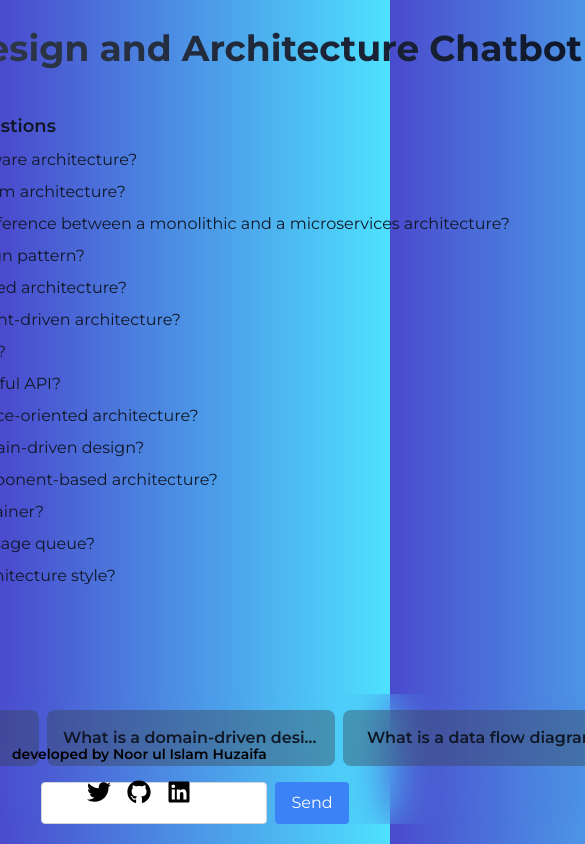
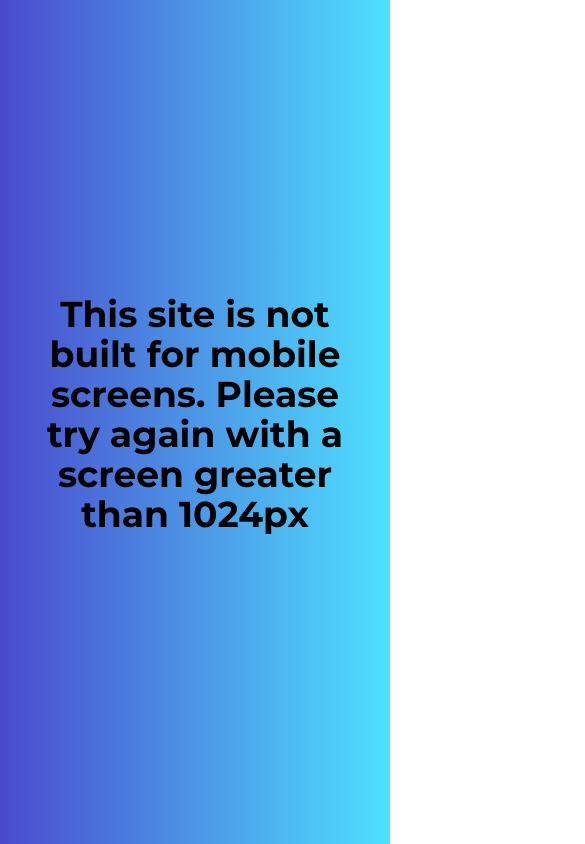
Before and after one commit to n-huzaifa/chatbot-next-app, a Next.js app: page / in a window 390 px wide. Shown: the top 844 px of the page, 585 px wide, since content can reach past the window. Built offline with nearby package versions, Linux system fonts and the light colour scheme.

Commit message:
Size limit

```diff
--- a/app/page.js
+++ b/app/page.js
@@ -1,10 +1,11 @@
 'use client'
-import React, { useState } from 'react'
+import React, { useState, useEffect } from 'react'
 import responses from './responses'
 
 export default function Chatbot() {
   const [userInput, setUserInput] = useState('')
   const [chatHistory, setChatHistory] = useState([])
+  const [screenWidth, setScreenWidth] = useState(window.innerWidth)
 
   const handleChange = (e) => {
     setUserInput(e.target.value)
@@ -23,10 +24,22 @@ export default function Chatbot() {
     setUserInput('')
   }
 
+  // Update screen width on window resize
+  useEffect(() => {
+    const handleResize = () => {
+      setScreenWidth(window.innerWidth)
+    }
+
+    window.addEventListener('resize', handleResize)
+    return () => window.removeEventListener('resize', handleResize)
+  }, [])
+
   const responseButtons = Object.keys(responses).map((response, index) => <p key={index}>{response}</p>)
 
   return (
     <div className='flex justify-center'>
+      {screenWidth > 1024 ? (
+        <>
           <div className='flex flex-col h-screen justify-between p-5 max-w-5xl text-black dark:text-white '>
             <div className='flex flex-col items-center w-full'>
               <h1 className='text-4xl text-center font-bold mb-4 bg-clip-text text-transparent bg-gradient-to-r from-gray-700 to-slate-900 py-2'>
@@ -138,6 +151,15 @@ export default function Chatbot() {
               </a>
             </div>
           </footer>
+        </>
+      ) : (
+        // Content for lower resolutions
+        <div className='flex flex-col h-screen justify-center p-5 max-w-5xl text-black dark:text-white'>
+          <h1 className='text-4xl text-center font-bold mb-4'>
+            This site is not built for mobile screens. Please try again with a screen greater than 1024px
+          </h1>
+        </div>
+      )}
     </div>
   )
 }
```
Lines whose indentation alone changed are shown as unchanged.
